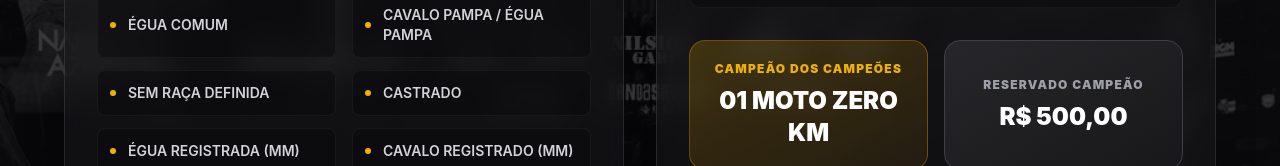
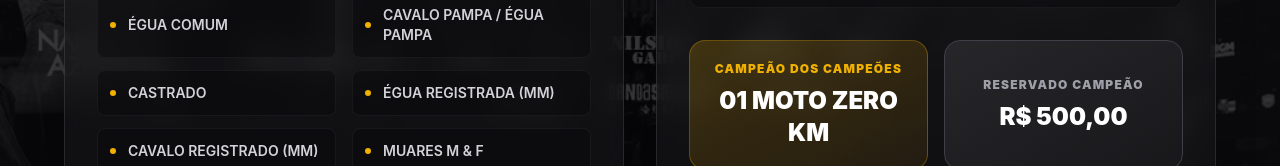
Before and after one commit to goiabslp/ExpoGoiabal, a React (Vite) app: page /ExpoGoiabal/Marcha in a window 1280 px wide. Shown: the part 724-890 px from the top of the page. Built offline with nearby package versions, Linux system fonts and the light colour scheme; no server answers.

Commit message:
feat: add MarchaPage component to display competition categories, prizes, and event details

```diff
--- a/src/pages/ExpoGoiabal/MarchaPage.tsx
+++ b/src/pages/ExpoGoiabal/MarchaPage.tsx
@@ -14,7 +14,6 @@ export const MarchaPage: React.FC = () => {
     "CAVALO COMUM",
     "ÉGUA COMUM",
     "CAVALO PAMPA / ÉGUA PAMPA",
-    "SEM RAÇA DEFINIDA",
     "CASTRADO",
     "ÉGUA REGISTRADA (MM)",
     "CAVALO REGISTRADO (MM)",
```
